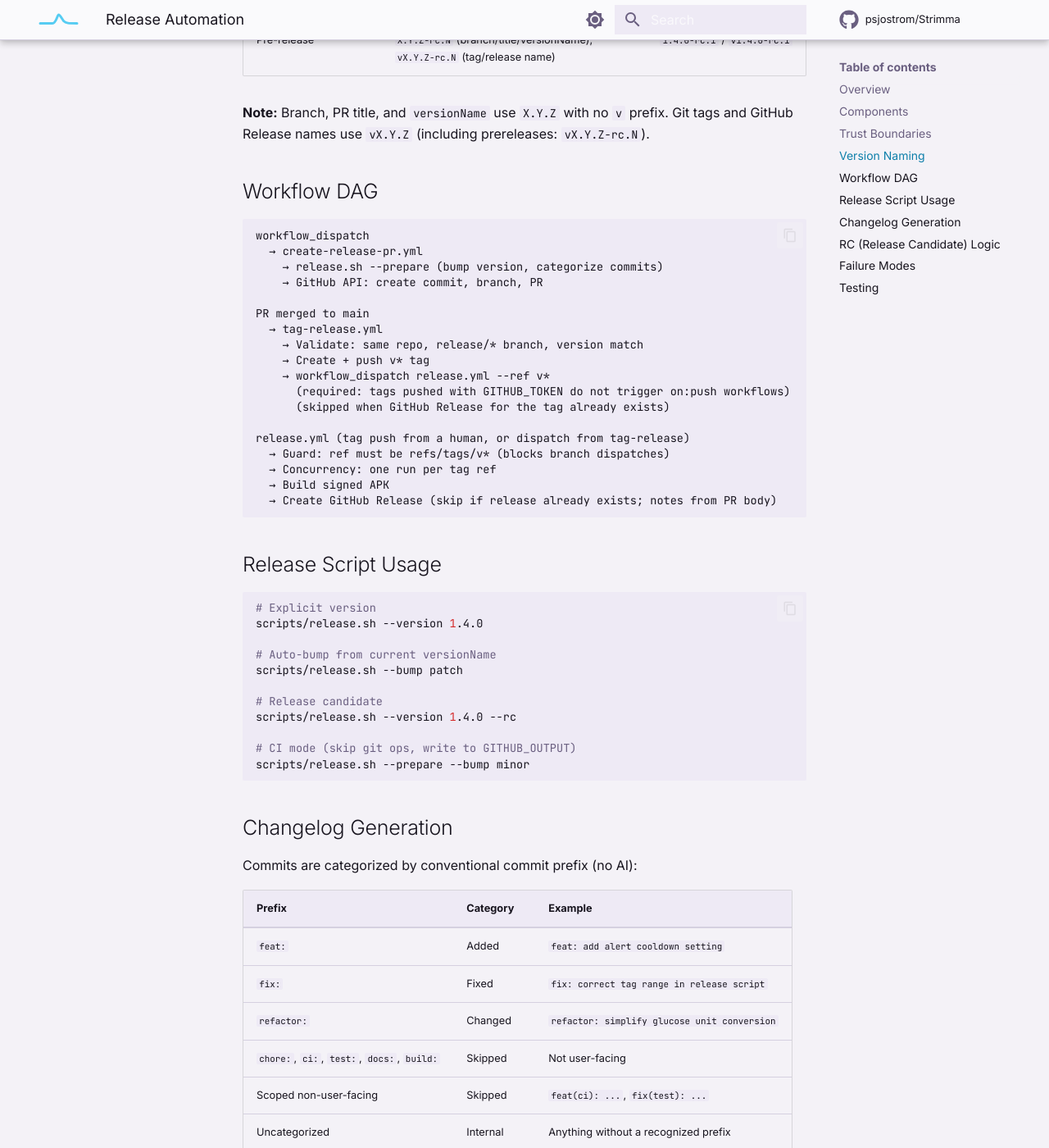
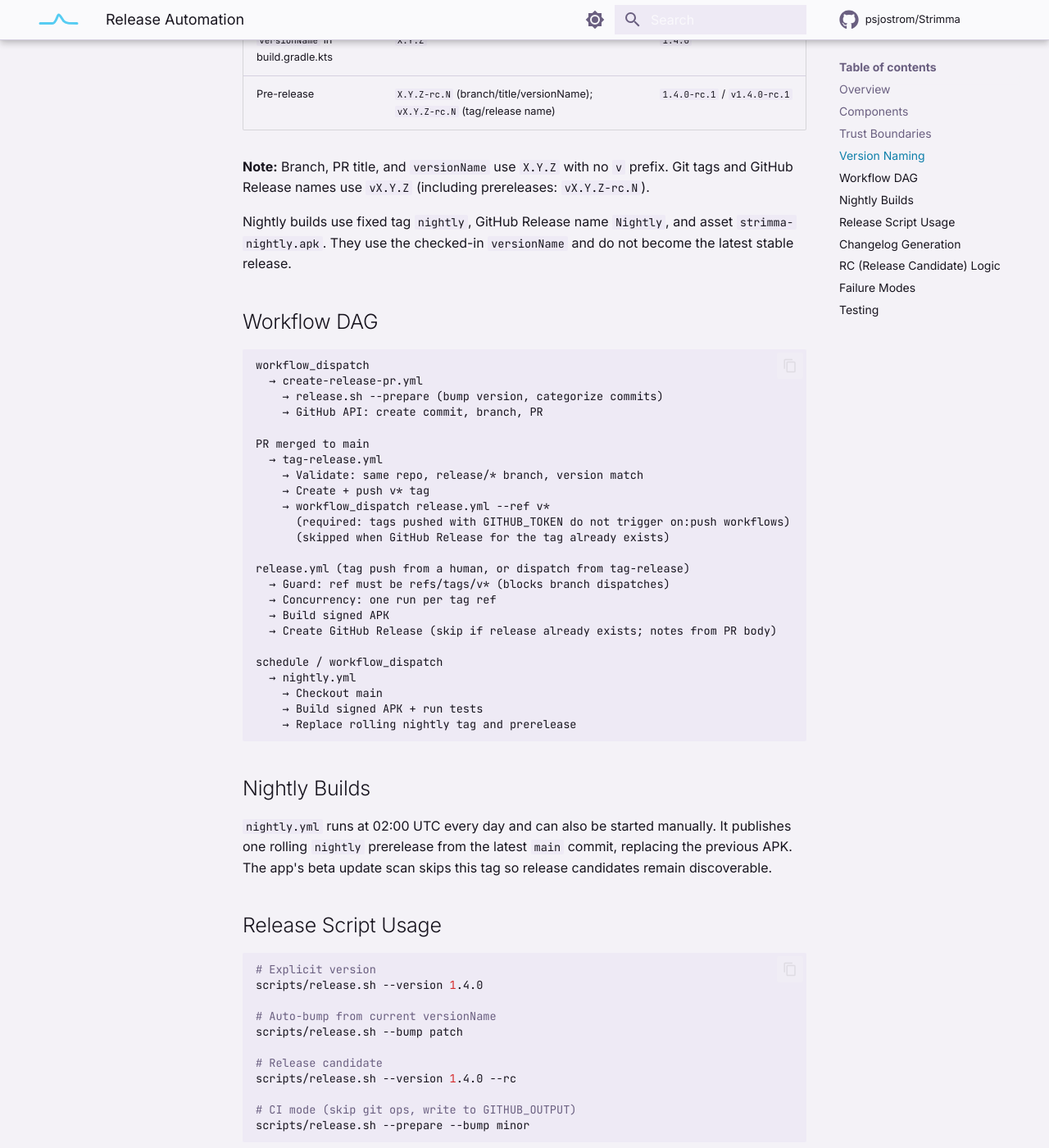
Before and after one commit to psjostrom/strimma, an MkDocs documentation site: the page built from docs/internal/release-automation.md, in a window 1280 px wide and 1400 px high, scrolled down 1714 px. Shown: the whole window at 82% size. Built offline with MkDocs 1.6.1 and Material for MkDocs 9.7.7, drawn with Linux system fonts in a browser that asks for light colours; comment, search, counter and statistics services are not loaded; some of the changed text lies outside the part shown.

Commit message:
ci: add nightly release workflow (#283)

````diff
--- a/docs/internal/release-automation.md
+++ b/docs/internal/release-automation.md
@@ -21,6 +21,7 @@ Strimma uses a three-stage release pipeline:
 | `.github/workflows/create-release-pr.yml` | `workflow_dispatch` — runs `release.sh --prepare`, creates verified commit + PR via GitHub API. Idempotent on re-run. |
 | `.github/workflows/tag-release.yml` | Triggers on PR merge to `main` — validates trust boundaries, extracts version, creates `v*` tag, dispatches Release APK (skips if the GitHub Release already exists). |
 | `.github/workflows/release.yml` | Triggers on `v*` tag push or `workflow_dispatch` against a `v*` tag — builds APK, creates GitHub Release with fenced markdown notes. Tag-scoped concurrency; skips create if the release already exists. |
+| `.github/workflows/nightly.yml` | Runs nightly or via `workflow_dispatch` against `main` — builds signed APK and replaces the rolling `nightly` GitHub prerelease. |
 
 ## Trust Boundaries
 
@@ -45,6 +46,8 @@ The PR title must start with `chore(release):` and contain a valid semver versio
 
 **Note:** Branch, PR title, and `versionName` use `X.Y.Z` with no `v` prefix. Git tags and GitHub Release names use `vX.Y.Z` (including prereleases: `vX.Y.Z-rc.N`).
 
+Nightly builds use fixed tag `nightly`, GitHub Release name `Nightly`, and asset `strimma-nightly.apk`. They use the checked-in `versionName` and do not become the latest stable release.
+
 ## Workflow DAG
 
 ```text
@@ -66,7 +69,17 @@ release.yml (tag push from a human, or dispatch from tag-release)
   → Concurrency: one run per tag ref
   → Build signed APK
   → Create GitHub Release (skip if release already exists; notes from PR body)
+
+schedule / workflow_dispatch
+  → nightly.yml
+    → Checkout main
+    → Build signed APK + run tests
+    → Replace rolling nightly tag and prerelease
 ```
+
+## Nightly Builds
+
+`nightly.yml` runs at 02:00 UTC every day and can also be started manually. It publishes one rolling `nightly` prerelease from the latest `main` commit, replacing the previous APK. The app's beta update scan skips this tag so release candidates remain discoverable.
 
 ## Release Script Usage
 
````
Also changed, not shown: 3 other files.
